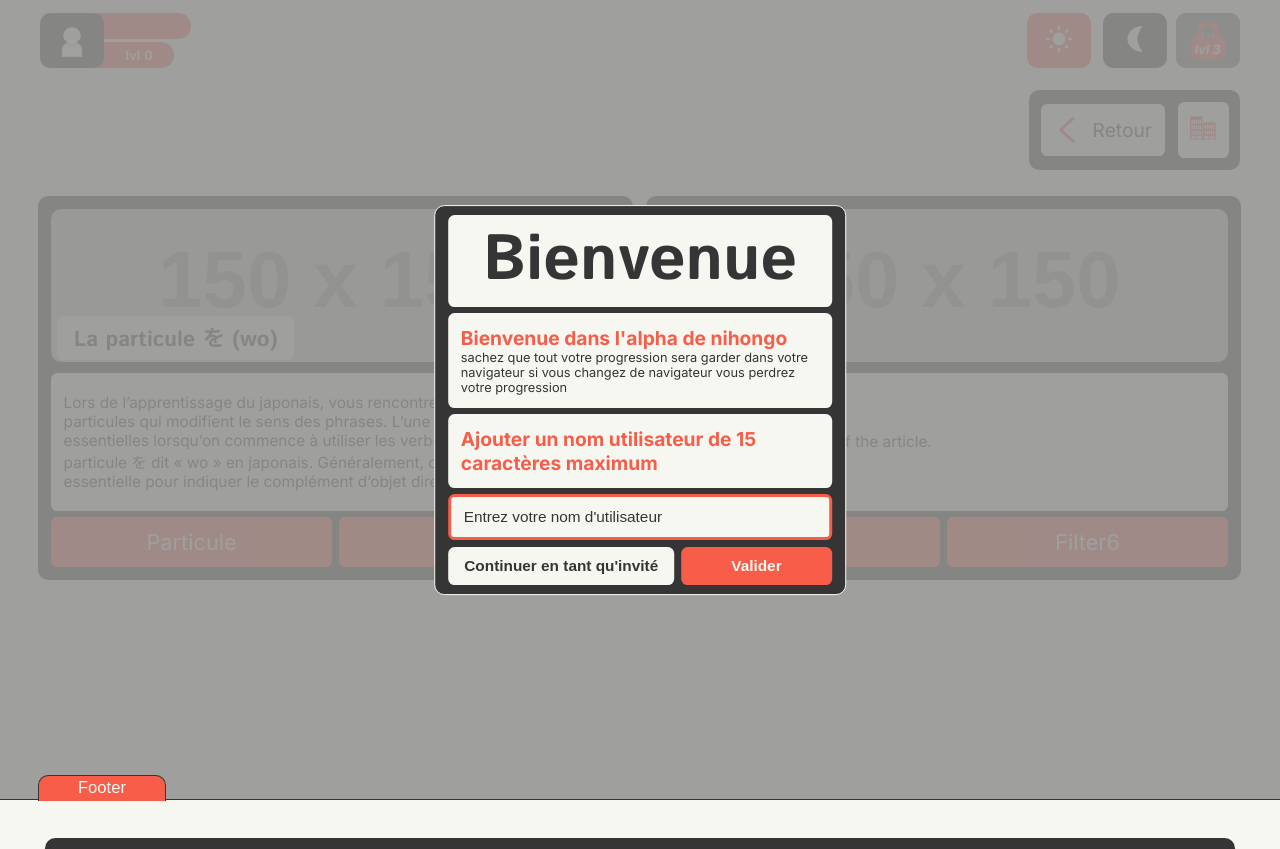
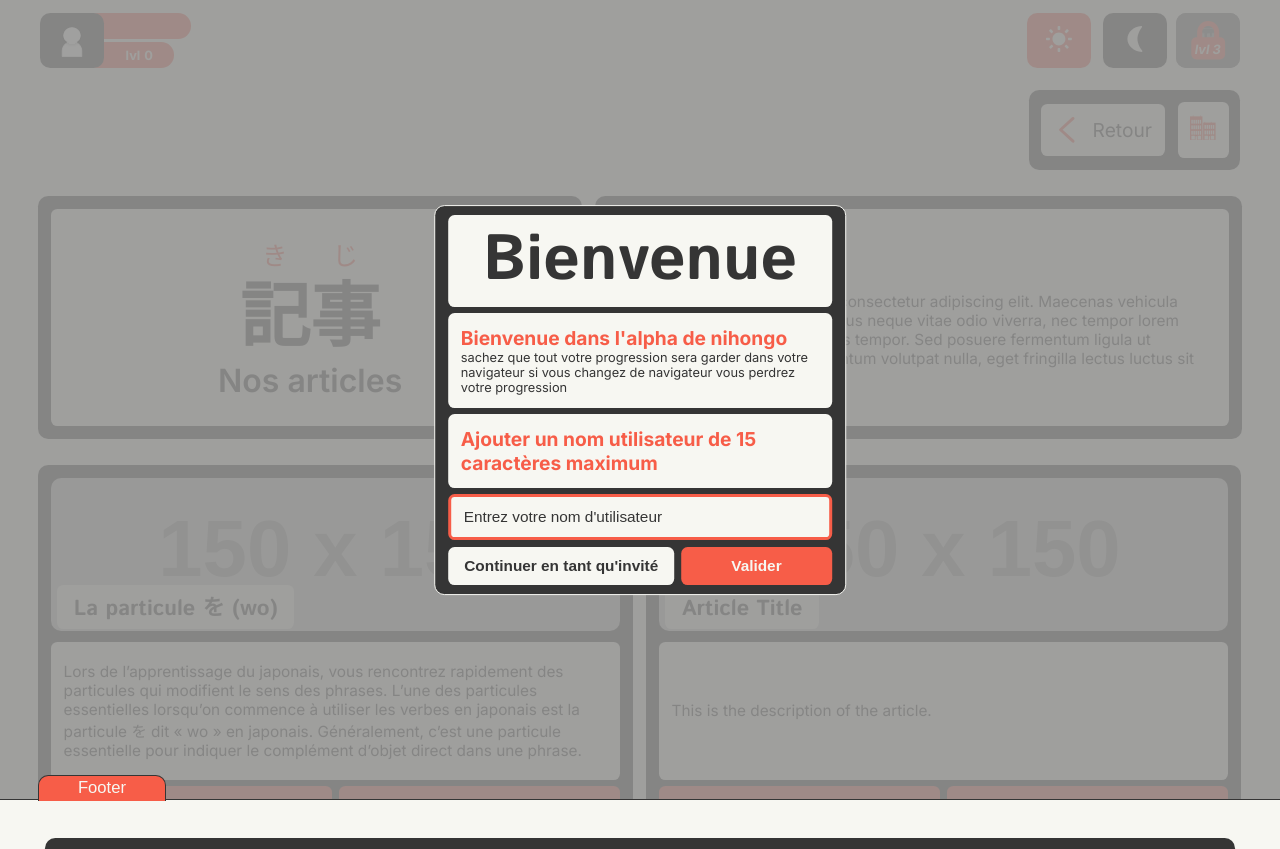
Before and after one commit to Thomasfouquereau/Nihongo, a React (Vite) app: page /articles in a window 1280 px wide. Before the commit the page ends 800 px from the top, so only its background shows below. Built offline with nearby package versions, Linux system fonts and the light colour scheme.

Commit message:
Ajouter le composant ArticleHeader pour afficher le titre et la description des articles, et l'intégrer dans le composant Articles.

```diff
--- a/src/component/main/articles/Articles.jsx
+++ b/src/component/main/articles/Articles.jsx
@@ -3,6 +3,7 @@ import styled from 'styled-components';
 import ArticleCard from '../articles/component/ArticleCard';
 import articles from '../../data/articles/articles.json';
 import ArticlesBavBar from './component/ArticleNavBar';
+import ArticleHeader from './component/ArticleHeader';
 
 const Container = styled.div`
     display: flex;
@@ -36,6 +37,7 @@ export default function Articles() {
     return (
         <Container>
             <ArticlesBavBar />
+            <ArticleHeader />
             <CardContainer>
                 {articles.map((article) => (
                     <ArticleCard key={article.id} article={article} />
--- a/src/component/main/articles/component/ArticleHeader.jsx
+++ b/src/component/main/articles/component/ArticleHeader.jsx
@@ -0,0 +1,162 @@
+import styled from "styled-components";
+import { useSelector } from "react-redux";
+
+const Container = styled.div`
+    display: flex;
+    gap: 1vw;
+    width: 94%;
+    @media screen and (max-width: 560px){
+        gap: 5vw;
+        flex-direction: column;
+        justify-content: center;
+        align-items: center;
+        width: 90%;
+    }
+`
+
+const Title = styled.div`
+    padding: 1vw;
+    gap: 1vw;
+    border-radius: 0.8vw;
+    background-color: ${(props) => props.$bgColor};
+    width: 50%;
+    height: 17vw;
+    @media screen and (max-width: 560px){
+        width: 98%;
+        height: 50vw;
+        border-radius: 4vw;
+        padding: 3vw;
+    }
+`
+
+const TitleContainer = styled.div`
+    background-color: ${(props) => props.$mainBgColor};
+    border-radius: 0.5vw;
+    width: 100%;
+    height: 100%;
+    display: flex;
+    flex-direction: column;
+    justify-content: center;
+    align-items: center;
+    @media screen and (max-width: 560px){
+        border-radius: 3vw;
+    }
+    p{
+        font-size: 2.5vw;
+        font-weight: 600;
+        color: ${(props) => props.$fontColor};
+        @media screen and (max-width: 560px){
+            font-size: 7vw;
+        }
+    }
+`
+
+const FuriganaContainer = styled.div`
+    display: flex;
+    div{
+        display: flex;
+        justify-content: center;
+        align-items: center;
+        flex-direction: column;
+        gap: 0.5vw;
+        @media screen and (max-width: 560px){
+            gap: 2vw;
+        }
+        p{
+            font-size: 5.5vw;
+            font-weight: 600;
+            color: ${(props) => props.$fontColor};
+            @media screen and (max-width: 560px){
+                font-size: 15vw;
+            }
+        }
+        p:nth-child(1){
+            font-size: 2vw;
+            height: 1.4vw;
+            font-weight: 500;
+            color: ${(props) => props.$color};
+            @media screen and (max-width: 560px){
+                font-size: 6vw;
+                height: 4vw;
+            }
+        }
+    }
+`
+
+const Description = styled.div`
+    display: flex;
+    width: 60%;
+    padding: 1vw;
+    border-radius: 0.8vw;
+    background-color: ${(props) => props.$bgColor};
+    @media screen and (max-width: 560px){
+        width: 98%;
+        padding: 3vw;
+        border-radius: 4vw;
+        height: 62vw;
+    }
+`
+
+const DescriptionContainer = styled.div`
+    background-color: ${(props) => props.$mainBgColor};
+    border-radius: 0.5vw;
+    width: 100%;
+    height: 100%;
+    display: flex;
+    flex-direction: column;
+    justify-content: center;
+    @media screen and (max-width: 560px){
+        border-radius: 3vw;
+    }
+    p{
+        font-size: 2vw;
+        font-weight: 600;
+        padding: 0vw 2vw;
+        color: ${(props) => props.$fontColor};
+        @media screen and (max-width: 560px){
+            font-size: 6vw;
+            padding: 0vw 3vw;
+        }
+    }
+    p:nth-child(2){
+        font-size: 1.2vw;
+        font-weight: 400;
+        color: ${(props) => props.$fontColor};
+        margin-top: 1vw;
+        @media screen and (max-width: 560px){
+            font-size: 4vw;
+            margin-top: 4vw;
+        }
+    }
+`
+
+
+export default function ArticleHeader() {
+    const { bgColor, fontColor, mainBgColor } = useSelector((state) => state.mode);
+    const { color } = useSelector((state) => state.color);
+    return (
+        <Container>
+            <Title $bgColor={bgColor}>
+                <TitleContainer $mainBgColor={mainBgColor} $fontColor={fontColor}>
+                    <FuriganaContainer $color={color} $fontColor={fontColor}>
+                        <div>
+                            <p>き</p>
+                            <p>記</p>
+                        </div>
+                        <div>
+                            <p>じ</p>
+                            <p>事</p>
+                        </div>
+                    </FuriganaContainer>
+                    <p>Nos articles</p>
+                </TitleContainer>
+            </Title>
+            <Description $bgColor={bgColor}>
+                <DescriptionContainer $mainBgColor={mainBgColor} $fontColor={fontColor}>
+                    <p>Description</p>
+                    <p>Lorem ipsum dolor sit amet, consectetur adipiscing elit. Maecenas vehicula nisi neque. Pellentesque finibus neque vitae odio viverra, nec tempor lorem viverra. Morbi facilisis facilisis tempor. Sed posuere fermentum ligula ut sodales. Pellentesque elementum volutpat nulla, eget fringilla lectus luctus sit amet. </p>
+                </DescriptionContainer>
+            </Description>
+        </Container>
+    );
+}
```
